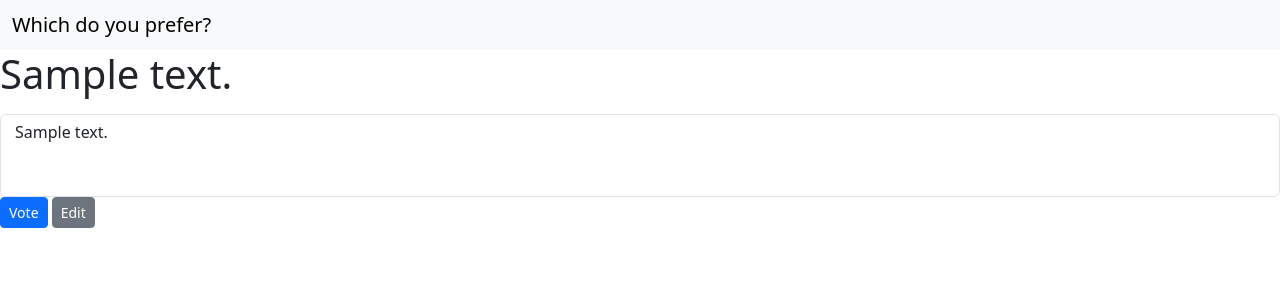
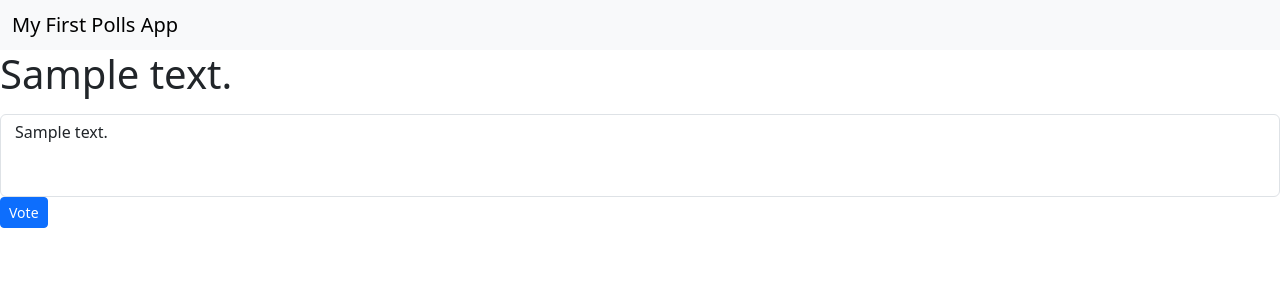
Before and after one commit to acero08/Polls-App, a Django app: page /polls/1/ in a window 1280 px wide. Shown: the top 300 px of the page. Run offline with Django 5.2, Linux system fonts and the light colour scheme; tables that the repository leaves empty hold one stand-in row (values such as "Sample post").

Commit message:
Updated ChoiceCread/add choice

```diff
--- a/polls/templates/polls/detail.html
+++ b/polls/templates/polls/detail.html
@@ -2,10 +2,10 @@
 {% load static %}
 {% block title %}DETAIL{% endblock %}
 {% block content %}
-<!-- Provided navbar with modified text -->
+
 <nav class="navbar bg-body-tertiary">
   <div class="container-fluid">
-    <span class="navbar-brand mb-0 h1">Which do you prefer?</span>
+    <span class="navbar-brand mb-0 h1">My First Polls App</span>
   </div>
 </nav>
 
@@ -25,7 +25,9 @@
     <div class="row">
         <div class="col-md-6">
             <button type="submit" class="btn btn-primary btn-sm mr-2">Vote</button>
-            <a href="{% url 'polls:question_list' %}" class="btn btn-secondary btn-sm">Edit</a>
+         {% if perms.foo %}
+            <a href="{% url 'polls:question_list'  %}" class="btn btn-secondary btn-sm">Edit</a>
+        {% endif %}
         </div>
     </div>
 </form>
--- a/polls/urls.py
+++ b/polls/urls.py
@@ -13,9 +13,11 @@ urlpatterns = [
     path('question/<int:pk>/delete/', views.QuestionDeleteView.as_view(), name='question_delete'),
     path('questions/list/', views.QuestionList.as_view(), name='question_list'),
 
-    path('choice/create/', views.ChoiceCreateView.as_view(), name='choice_create'),
+    path('choice/create/<int:question_id>/', views.ChoiceCreateView.as_view(), name='choice_create'),
     path('choice/update/<int:pk>/', views.ChoiceUpdateView.as_view(), name='choice_update'),
     path('choice/<int:pk>/delete/', views.ChoiceDeleteView.as_view(), name='choice_delete'),
+
+
 ]
 
 
--- a/polls/views.py
+++ b/polls/views.py
@@ -14,6 +14,7 @@ class QuestionCreateView(CreateView):
     fields = ['pub_date', 'question_text']
     template_name = 'polls/question_form.html'
     success_url = reverse_lazy('polls:index')
+
     def get_initial(self):
         initial = super().get_initial()
         initial['pub_date'] = timezone.now()
@@ -26,31 +27,47 @@ class QuestionUpdateView( PermissionRequiredMixin ,UpdateView):
     success_url = reverse_lazy('polls:question_list')
     permission_required = 'polls.change_question'
 
-class QuestionDeleteView(DeleteView):
+class QuestionDeleteView(PermissionRequiredMixin, DeleteView):
     model = Question
     template_name = 'polls/question_delete.html'
     success_url = reverse_lazy('polls:index')
+    permission_required = 'polls.delete_question'
 
 class ChoiceCreateView(CreateView):
     model = Choice
+    fields = ['choice_text']
     template_name = 'polls/choice_form.html'
-    success_url = reverse_lazy('polls:index')
+    permission_required = 'polls.add_choice'
 
-class ChoiceUpdateView(UpdateView):
+    def form_valid(self, form):
+        # Get the question object corresponding to the question_id from URL
+        question = get_object_or_404(Question, pk=self.kwargs['question_id'])
+        # Assign the question to the choice being created
+        form.instance.question = question
+        return super().form_valid(form)
+
+    def get_success_url(self):
+        # Redirect back to the detail view of the question
+        return reverse_lazy('polls:detail', kwargs={'pk': self.kwargs['question_id']})
+
+
+class ChoiceUpdateView(PermissionRequiredMixin, UpdateView):
     model = Choice
     fields = ['choice_text']
     template_name = 'polls/choice_update.html'
     success_url = reverse_lazy('polls:question_list')
+    permission_required = 'polls.change_choice'
 
-class ChoiceDeleteView(DeleteView):
+class ChoiceDeleteView(PermissionRequiredMixin, DeleteView):
     model = Choice
     template_name = 'polls/choice_delete.html'
     success_url = reverse_lazy('polls:index')
+    permission_required = 'polls.delete_choice'
 
-class QuestionList(ListView):
+class QuestionList(PermissionRequiredMixin, ListView):
     model = Question
     template_name = 'polls/list.html'
-
+    permission_required = 'polls.view_question'
 
 
 
```
Also changed, not shown: polls/templates/polls/list.html (+11 -2 lines), polls/templates/polls/choice_form.html (line endings or trailing spaces).
